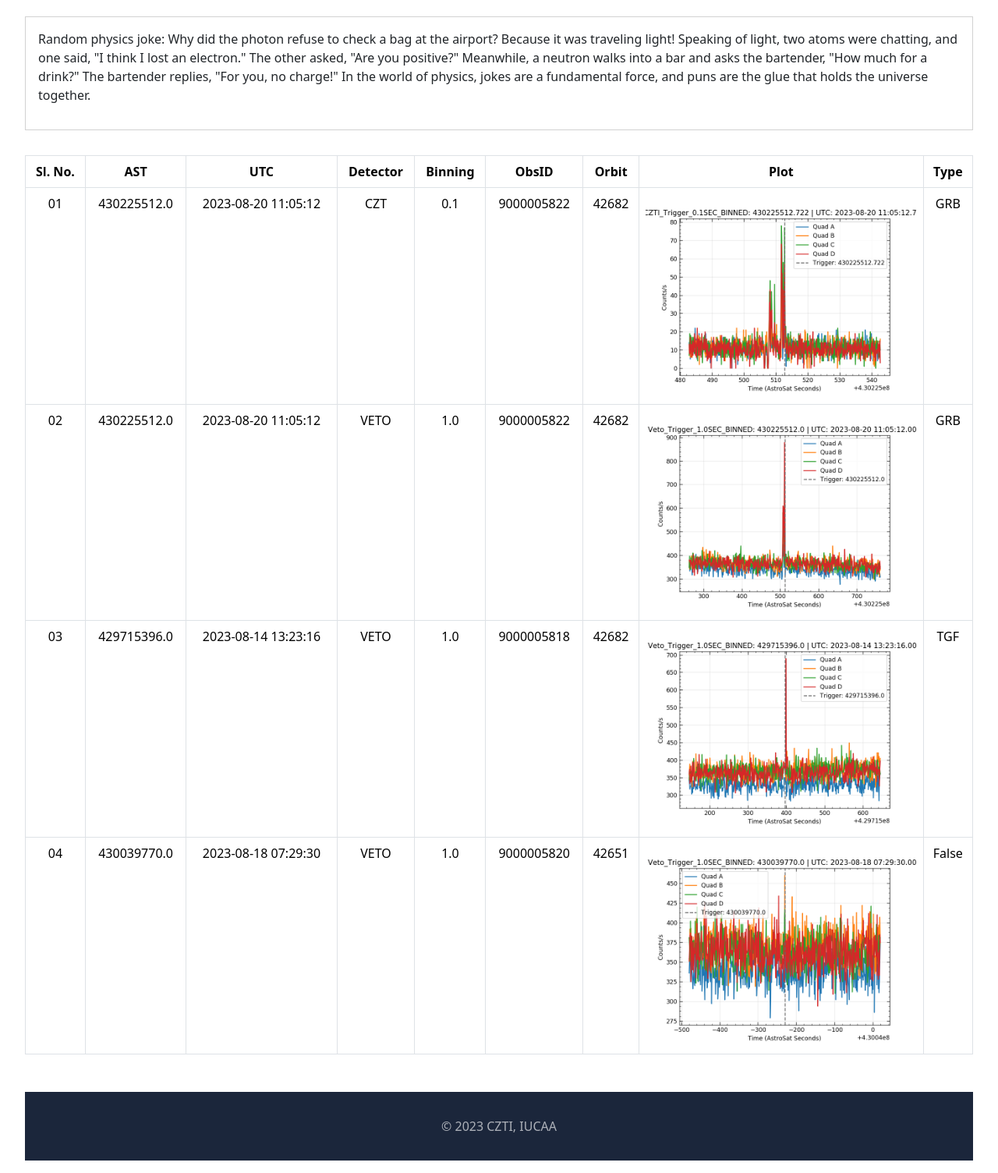
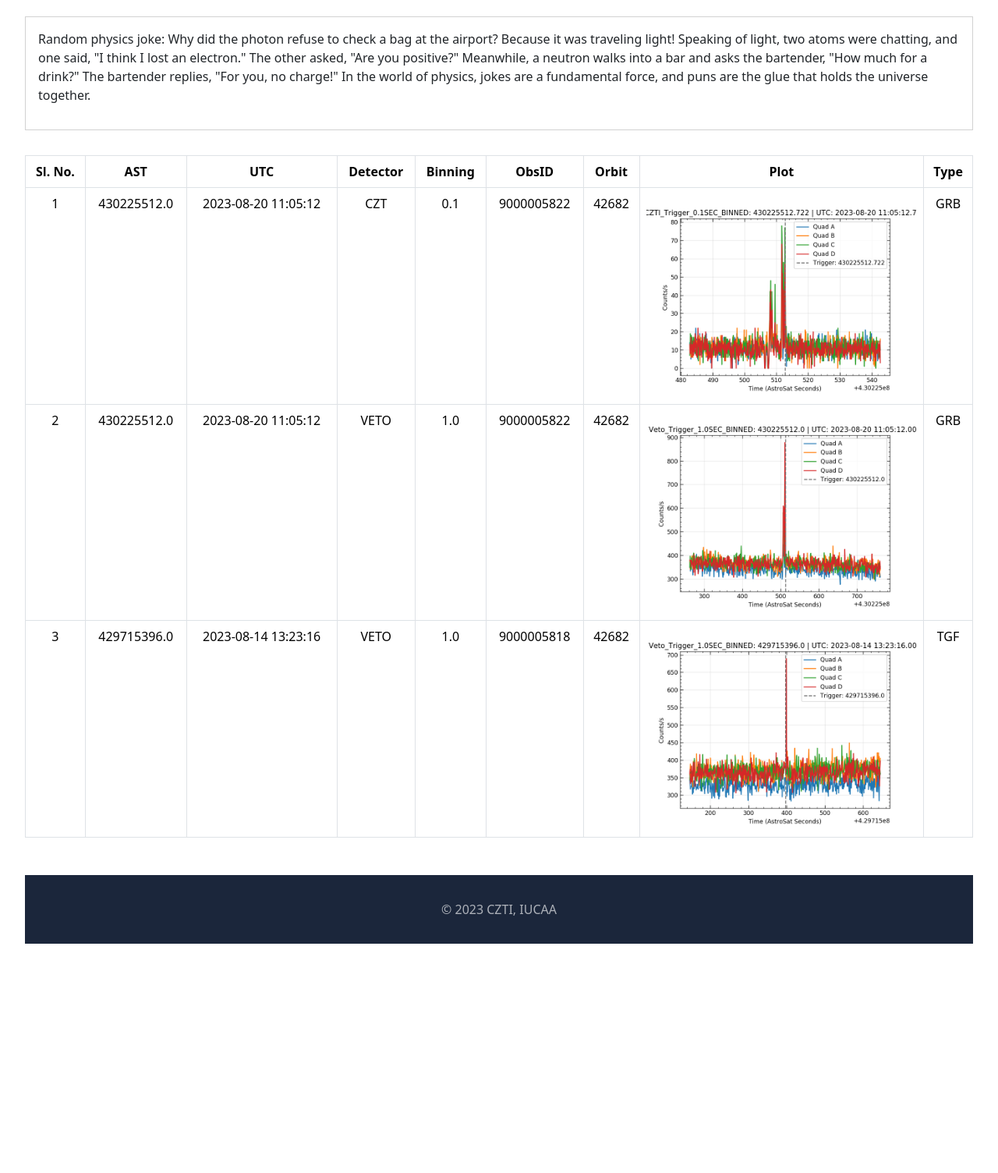
Before and after one commit to navaneethnpk/smt_interface, a Flask app: page / in a window 1280 px wide. Shown: the part 143-1647 px from the top of the page at 78% size. After the commit the page ends 1353 px from the top, so only its background shows below. Run offline with Flask 3, Linux system fonts and the light colour scheme.

Commit message:
flask action

```diff
--- a/main.py
+++ b/main.py
@@ -2,9 +2,11 @@ from flask import Flask, render_template
 
 app = Flask(__name__)
 
+rows = [{'id':1, 'ast':'430225512.0', 'utc':'2023-08-20 11:05:12', 'detector':'CZT', 'binning':'0.1', 'obsid':'9000005822', 'orbit':'42682', 'plot':'static/czti_430225512.0_0.1.png', 'type':'GRB'}, {'id':2, 'ast':'430225512.0', 'utc':'2023-08-20 11:05:12', 'detector':'VETO', 'binning':'1.0', 'obsid':'9000005822', 'orbit':'42682', 'plot':'static/veto_430225512.0_1.0.png', 'type':'GRB'}, {'id':3, 'ast':'429715396.0', 'utc':'2023-08-14 13:23:16', 'detector':'VETO', 'binning':'1.0', 'obsid':'9000005818', 'orbit':'42682', 'plot':'static/veto_429715396.0_1.0.png', 'type':'TGF'}]
+
 @app.route("/")
 def hello_world():
-    return render_template('home.html')
+    return render_template('home.html', elem=rows)
 
 if __name__ == '__main__':
     app.run(debug=True)
--- a/templates/home.html
+++ b/templates/home.html
@@ -78,50 +78,19 @@
                 </tr>
             </thead>
             <tbody>
-                <tr>
-                    <td>01</td>
-                    <td>430225512.0</td>
-                    <td>2023-08-20 11:05:12</td>
-                    <td>CZT</td>
-                    <td>0.1</td>
-                    <td>9000005822</td>
-                    <td>42682</td>
-                    <td><img src="static/czti_430225512.0_0.1.png"></td>
-                    <td>GRB</td>
-                </tr>
-                <tr>
-                    <td>02</td>
-                    <td>430225512.0</td>
-                    <td>2023-08-20 11:05:12</td>
-                    <td>VETO</td>
-                    <td>1.0</td>
-                    <td>9000005822</td>
-                    <td>42682</td>
-                    <td><img src="static/veto_430225512.0_1.0.png"></td>
-                    <td>GRB</td>
-                </tr>
-                <tr>
-                    <td>03</td>
-                    <td>429715396.0</td>
-                    <td>2023-08-14 13:23:16</td>
-                    <td>VETO</td>
-                    <td>1.0</td>
-                    <td>9000005818</td>
-                    <td>42682</td>
-                    <td><img src="static/veto_429715396.0_1.0.png"></td>
-                    <td>TGF</td>
-                </tr>
-                <tr>
-                    <td>04</td>
-                    <td>430039770.0</td>
-                    <td>2023-08-18 07:29:30</td>
-                    <td>VETO</td>
-                    <td>1.0</td>
-                    <td>9000005820</td>
-                    <td>42651</td>
-                    <td><img src="static/veto_430039770.0_1.0.png"></td>
-                    <td>False</td>
-                </tr>
+                {% for val in elem %}
+                    <tr>
+                        <td>{{val['id']}}</td>
+                        <td>{{val['ast']}}</td>
+                        <td>{{val['utc']}}</td>
+                        <td>{{val['detector']}}</td>
+                        <td>{{val['binning']}}</td>
+                        <td>{{val['obsid']}}</td>
+                        <td>{{val['orbit']}}</td>
+                        <td><img src="{{val['plot']}}"></td>
+                        <td>{{val['type']}}</td>
+                    </tr>
+                {% endfor %}
             </tbody>
         </table>
     </div>
```
